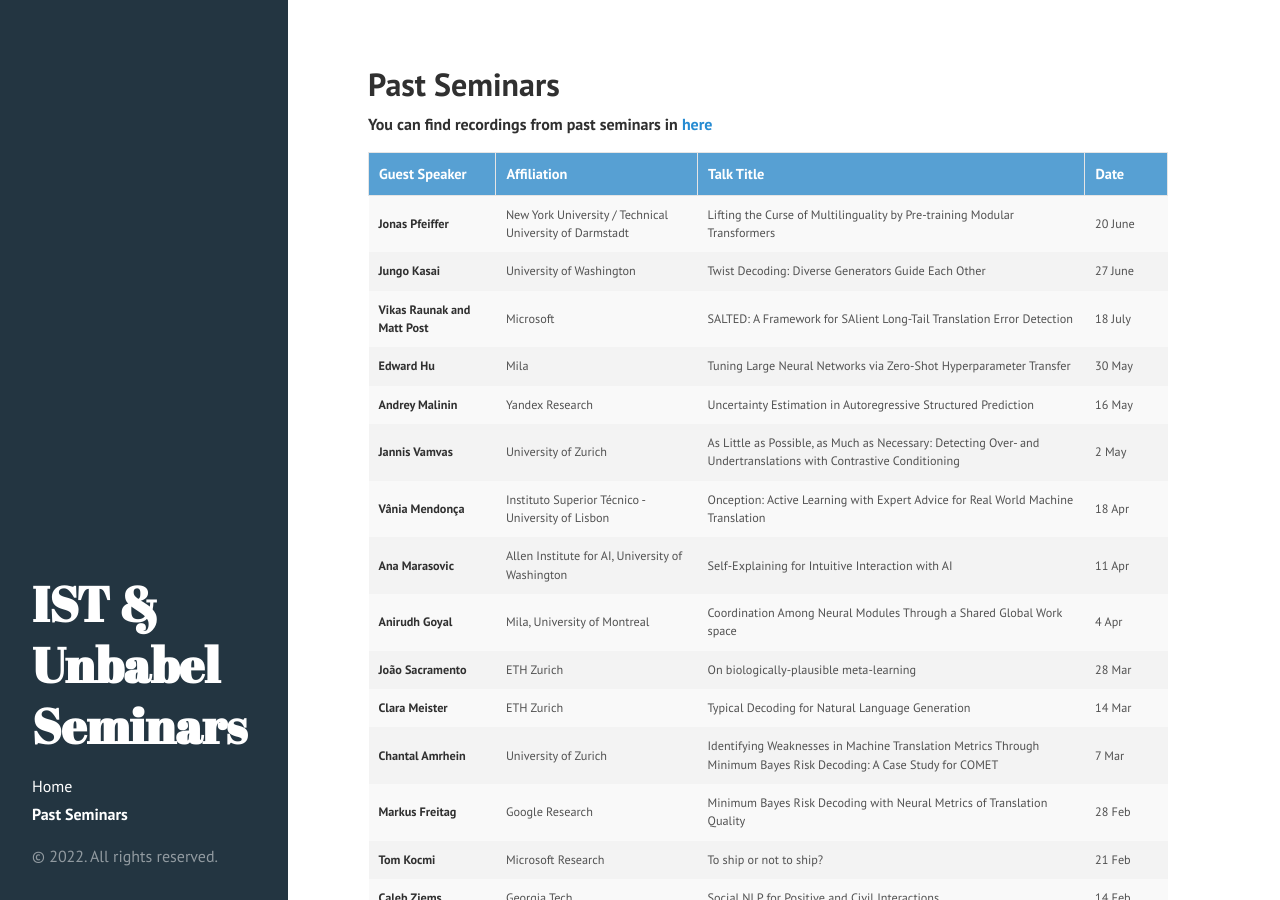
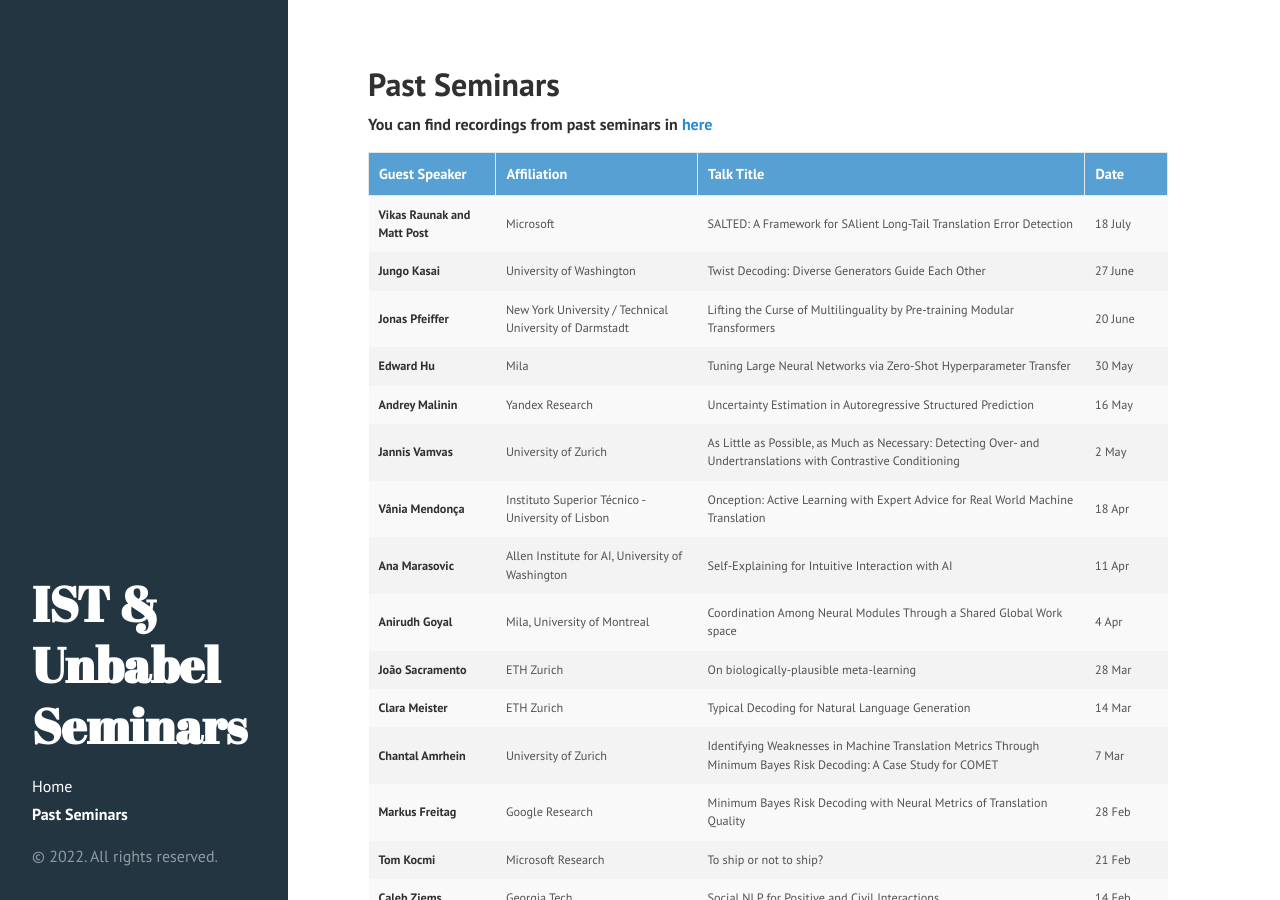
Before and after one commit to IST-Unbabel-Seminars/ist-unbabel-seminars.github.io, a Jekyll site: the page built from past_seminars.md, in a window 1280 px wide and 900 px high. Built offline with Jekyll 4.4.1, drawn with Linux system fonts in a browser that asks for light colours; Markdown is read by kramdown in place of the engine named in the settings; part of the change alters nothing that is shown.

Commit message:
Add news

```diff
--- a/past_seminars.md
+++ b/past_seminars.md
@@ -61,10 +61,10 @@ th, td {
     </thead>
     <tbody>
     <tr class="past-row">
-        <td><strong>Jonas Pfeiffer</strong></td>
-        <td>New York University / Technical University of Darmstadt</td>
-        <td> Lifting the Curse of Multilinguality by Pre-training Modular Transformers</td>
-        <td>20 June</td>
+        <td><strong>Vikas Raunak and Matt Post</strong></td>
+        <td>Microsoft</td>
+        <td>SALTED: A Framework for SAlient Long-Tail Translation Error Detection</td>
+        <td>18 July</td>
     </tr>
     <tr class="past-row">
         <td><strong>Jungo Kasai</strong></td>
@@ -73,10 +73,10 @@ th, td {
         <td>27 June</td>
     </tr>
     <tr class="past-row">
-        <td><strong>Vikas Raunak and Matt Post</strong></td>
-        <td>Microsoft</td>
-        <td>SALTED: A Framework for SAlient Long-Tail Translation Error Detection</td>
-        <td>18 July</td>
+        <td><strong>Jonas Pfeiffer</strong></td>
+        <td>New York University / Technical University of Darmstadt</td>
+        <td> Lifting the Curse of Multilinguality by Pre-training Modular Transformers</td>
+        <td>20 June</td>
     </tr>
     <tr class="past-row">
             <td><strong>Edward Hu</strong></td>
```
